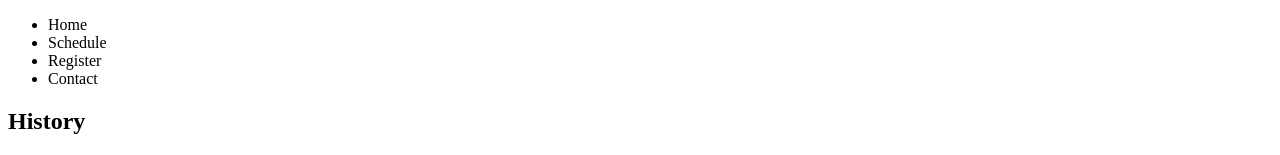
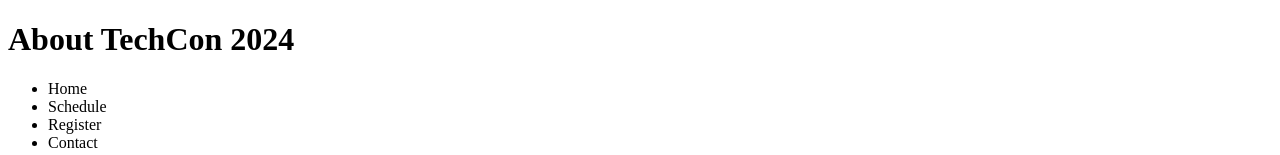
Before and after one commit to Freke09/TechCon_HTML, a plain HTML site: page techcon_website/about.html in a window 1280 px wide. Shown: the top 155 px of the page. Drawn offline with Linux system fonts and the light colour scheme.

Commit message:
Modified about.html

```diff
--- a/techcon_website/about.html
+++ b/techcon_website/about.html
@@ -3,10 +3,11 @@
 <head>
     <meta charset="utf-8">
     <meta name="viewport" content="width=device-width, initial-scale=1.0">
-    <title>Document</title>
+    <title>TechCon 2024</title>
 </head>
 <body>
     <header>
+        <h1>About TechCon 2024</h1>
         <nav>
             <ul>
                 <li><a href="/index.html"></a>Home</li>
```
